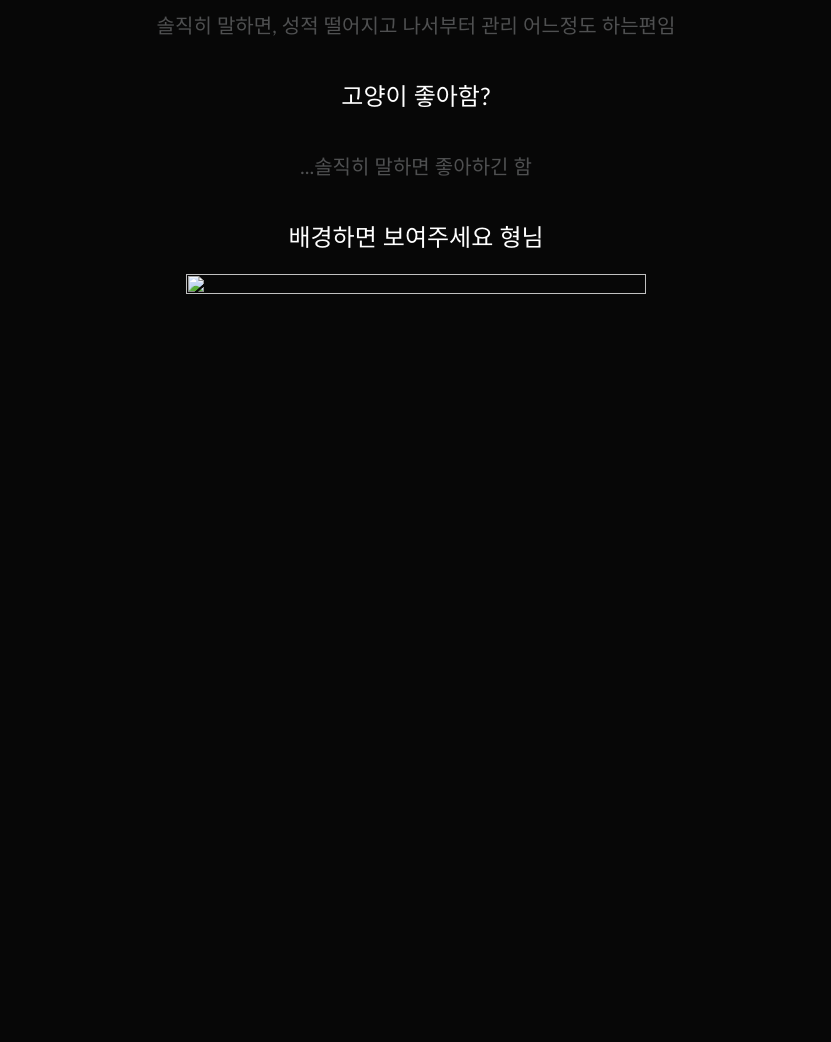
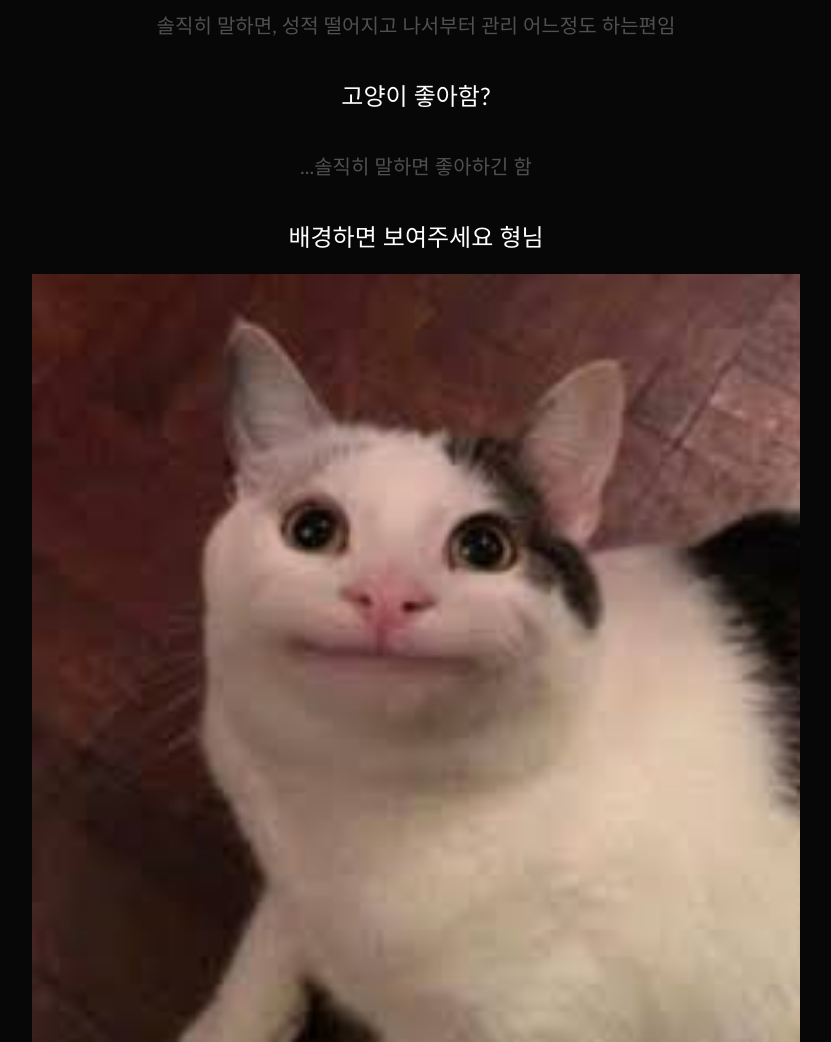
Before and after one commit to Lier0102/Intro, a plain HTML site: page pages/q&a.html in a window 1280 px wide. Shown: the part 1031-2073 px from the top of the page, without its empty margins (224-1055 px from the left). Before the commit the page ends 1331 px from the top, so only its background shows below. Drawn offline with nearby package versions, Linux system fonts and the light colour scheme; a web font is replaced by a local one.

Commit message:
까먹었다 젠장

```diff
--- a/pages/q&a.html
+++ b/pages/q&a.html
@@ -46,7 +46,7 @@
             <h3 id="question">고양이 좋아함?</h2>
             <h4 id="answer">...솔직히 말하면 좋아하긴 함</h3>
             <h3 id="question">배경하면 보여주세요 형님</h2>
-            <img src="../res/.png" style="width: 60%; height: 60%;">
+            <img src="../res/beluga.png" style="width: 60%; height: 60%;">
         </div>
     </body>
 </html>
```
Also changed, not shown: res/beluga.png (added).
